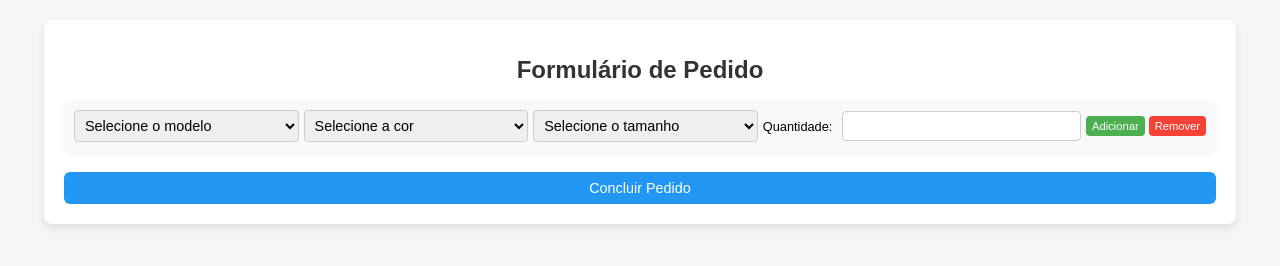
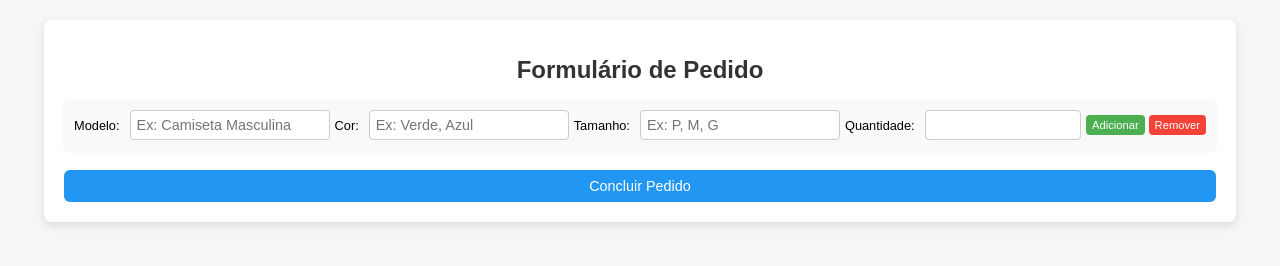
Before and after one commit to winnydrop/pedidos, a plain HTML site: page formulario teste2.HTML in a window 1280 px wide. Drawn offline with Linux system fonts and the light colour scheme.

Commit message:
Update formulario teste2.HTML

```diff
--- a/formulario teste2.HTML
+++ b/formulario teste2.HTML
@@ -44,7 +44,7 @@
             box-shadow: 0 2px 4px rgba(0, 0, 0, 0.05);
         }
 
-        .pedido select, .pedido input {
+        .pedido input {
             flex: 1 1 120px;
             padding: 6px;
             font-size: 0.9rem;
@@ -106,7 +106,7 @@
                 font-size: 1.2rem;
             }
 
-            .pedido select, .pedido input {
+            .pedido input {
                 flex: 1 1 100px;
                 padding: 4px;
                 font-size: 0.8rem;
@@ -134,7 +134,7 @@
                 padding: 8px;
             }
 
-            .pedido select, .pedido input {
+            .pedido input {
                 flex: 1 1 100%;
                 font-size: 0.75rem;
             }
@@ -180,31 +180,14 @@
         const pedidoDiv = document.createElement("div");
         pedidoDiv.classList.add("pedido");
         pedidoDiv.innerHTML = `
-            <select name="modelo_${contadorPedidos}" required>
-                <option value="">Selecione o modelo</option>
-                <option value="Camiseta mas">Camiseta MASCULINA</option>
-                <option value="Camiseta fem">Camiseta FEMININA</option>
-                <option value="Camiseta inf">Camiseta INFANTIL</option>
-                <option value="Bluza Moleton">Bluza Moleton</option>
-                <option value="Calça Moleton">Calça Moleton</option>
-                <option value="Baby Look">Baby Look</option>
-            </select>
-            <select name="cor_${contadorPedidos}" required>
-                <option value="">Selecione a cor</option>
-                <option value="Verde">Verde</option>
-                <option value="Azul">Azul</option>
-                <option value="Vermelho">Vermelho</option>
-                <option value="Preto">Preto</option>
-            </select>
-            <select name="tamanho_${contadorPedidos}" required>
-                <option value="">Selecione o tamanho</option>
-                <option value="P">P</option>
-                <option value="M">M</option>
-                <option value="G">G</option>
-                <option value="GG">GG</option>
-            </select>
+            <label for="modelo_${contadorPedidos}">Modelo:</label>
+            <input type="text" name="modelo_${contadorPedidos}" placeholder="Ex: Camiseta Masculina" required>
+            <label for="cor_${contadorPedidos}">Cor:</label>
+            <input type="text" name="cor_${contadorPedidos}" placeholder="Ex: Verde, Azul" required>
+            <label for="tamanho_${contadorPedidos}">Tamanho:</label>
+            <input type="text" name="tamanho_${contadorPedidos}" placeholder="Ex: P, M, G" required>
             <label for="quantidade_${contadorPedidos}">Quantidade:</label>
-            <input type="text" style="width 10%" name="quantidade_${contadorPedidos}" id="quantidade_${contadorPedidos}" min="1" max="3" required>
+            <input type="number" name="quantidade_${contadorPedidos}" id="quantidade_${contadorPedidos}" min="1" max="3" required>
             <div class="botoes">
                 <button type="button" class="adicionar" onclick="adicionarPedido()">Adicionar</button>
                 <button type="button" onclick="removerPedido(this)">Remover</button>
```
